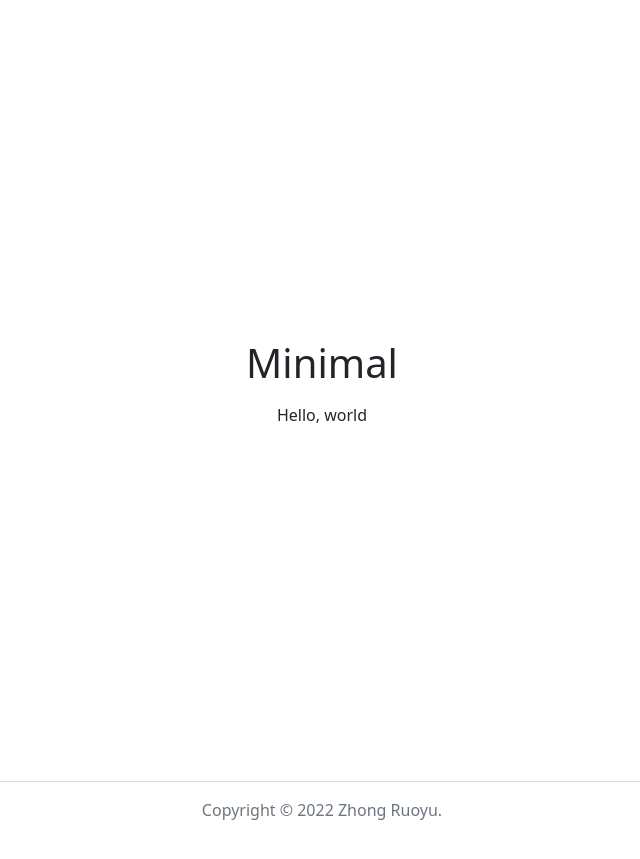
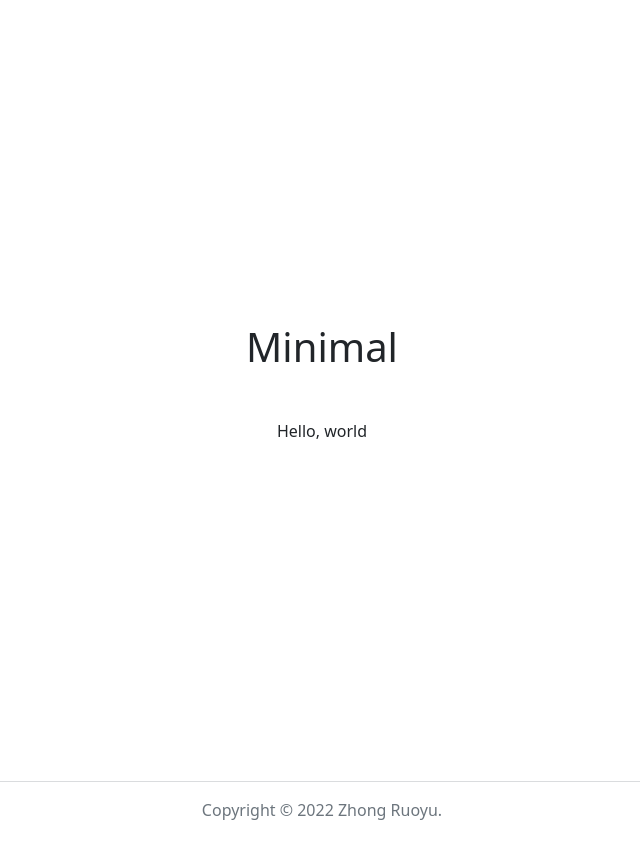
Before and after one commit to ZhongRuoyu/minimal, a Jekyll site: the page built from pages/index.md, in a window 1280 px wide. Shown: the top 859 px of the page, without its empty margins (318-958 px from the left). Built offline with Jekyll 4.4.1, drawn with Linux system fonts in a browser that asks for light colours; comment, search, counter and statistics services are not loaded.

Commit message:
Update page layout

```diff
--- a/_layouts/page.html
+++ b/_layouts/page.html
@@ -4,15 +4,13 @@ layout: default
 
 <div class="container d-flex flex-column">
     <div class="
-        container d-flex flex-body
+        container d-flex flex-column flex-body mx-auto py-5
         {% if page.center %}
-            flex-column justify-content-center align-items-center mx-auto py-5 text-center
-        {% else %}
-            mx-auto my-5
+            justify-content-center text-center align-items-center
         {% endif %}
     ">
 
-        <header>
+        <header class="my-3">
             {% unless page.hide_title %}
             {% if page.title %}
             <h1 class="my-3">{{ page.title }}</h1>
@@ -20,7 +18,7 @@ layout: default
             {% endunless %}
         </header>
 
-        <main>
+        <main class="my-3">
             {{ content }}
         </main>
 
```
